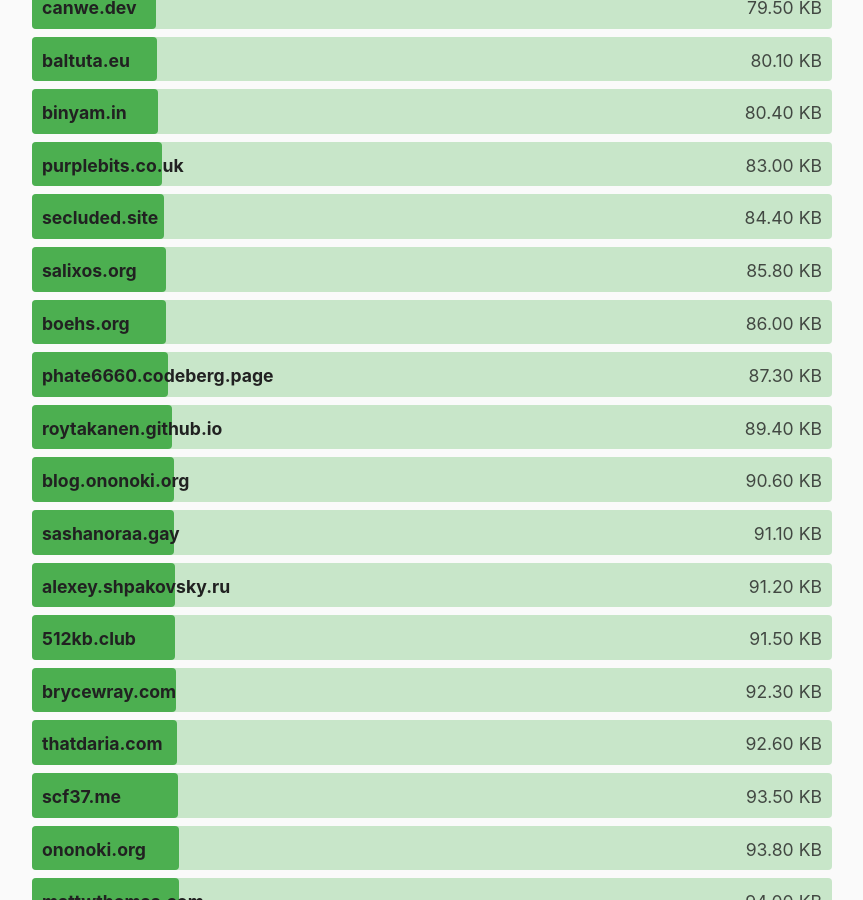
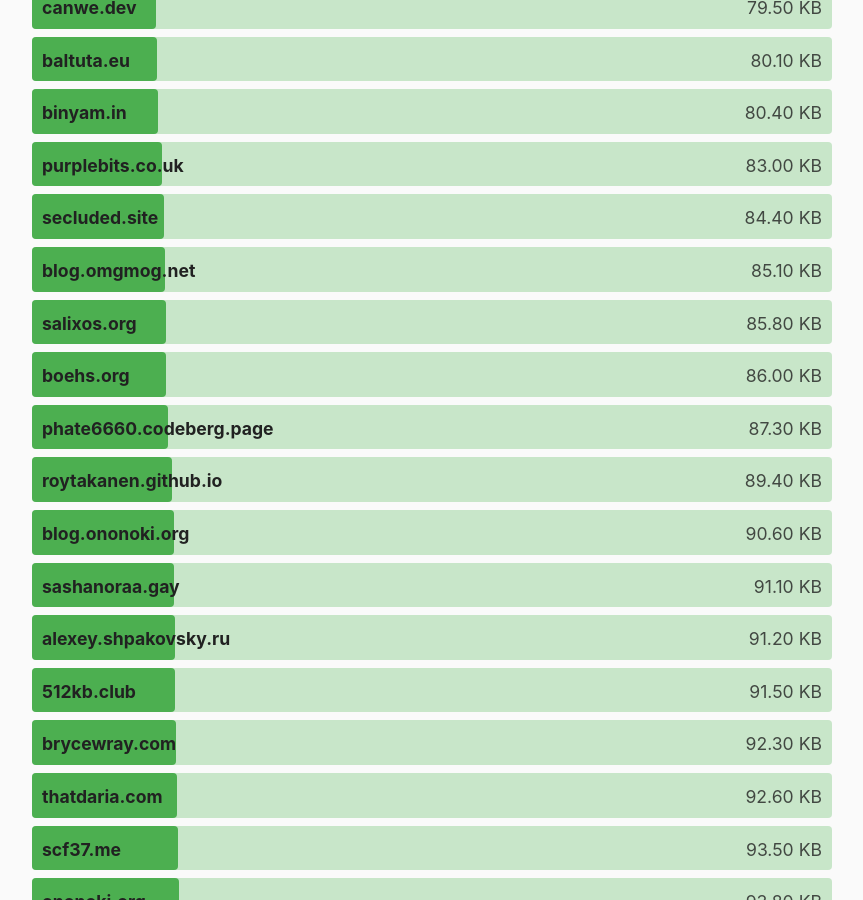
Before and after one commit to kevquirk/512kb.club, a Jekyll site: the page built from index.md, in a window 1280 px wide and 900 px high, scrolled down 14474 px. Shown: the whole window, without its empty margins (208-1071 px from the left). Built offline with Jekyll 4.4.1, drawn with Linux system fonts in a browser that asks for light colours.

Commit message:
Added blog.omgmog.net

```diff
--- a/_data/sites.yml
+++ b/_data/sites.yml
@@ -328,6 +328,11 @@
   size: 213
   last_checked: 2022-04-26
 
+- domain: blog.omgmog.net
+  url: https://blog.omgmog.net/
+  size: 85.1
+  last_checked: 2022-05-14
+
 - domain: blog.ononoki.org
   url: https://blog.ononoki.org/
   size: 90.6
```
